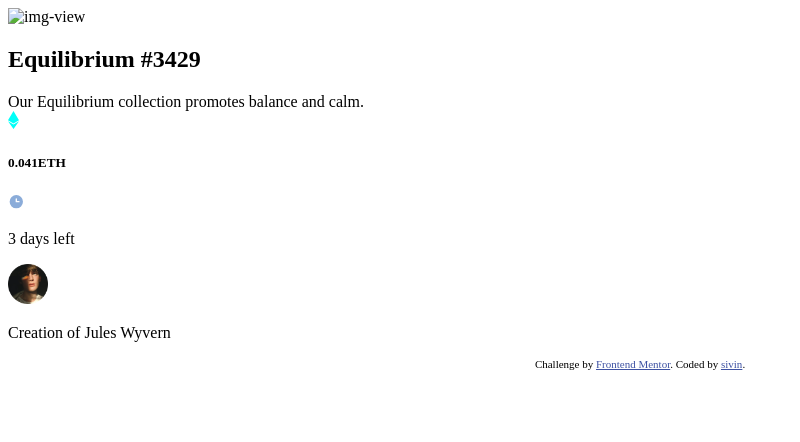
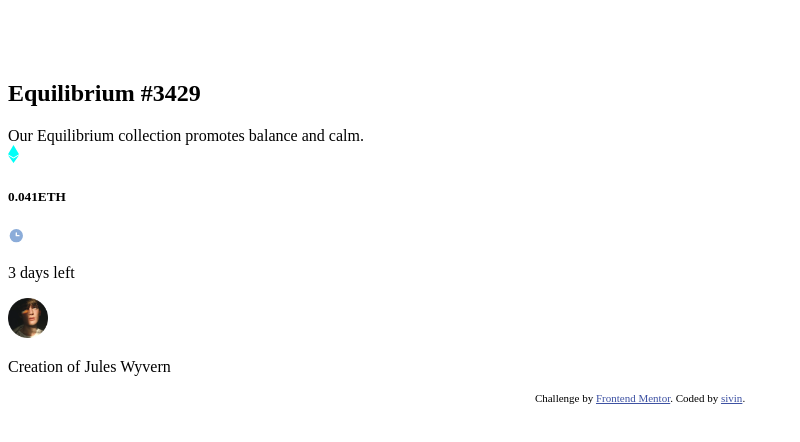
Before and after one commit to Sivin-Wi/nft-preview-card-component-main, a plain HTML site: page index.html in a window 1280 px wide. Shown: the whole page, without its empty margins (0-800 px from the left). Drawn offline with Linux system fonts and the light colour scheme; the site is published under a folder, as on GitHub Pages, so addresses that start at the root find nothing.

Commit message:
Update index.html

```diff
--- a/index.html
+++ b/index.html
@@ -35,7 +35,7 @@
         <div class="subContainer1">
           <div class="bg-img1"></div>
           <div class="bg-img2">
-            <div><img src="/images/icon-view.svg" alt="img-view"></div>
+            <div><img src="./images/icon-view.svg" alt="img-view"></div>
           </div>
         </div>
         <div class="subContainer2">
```
